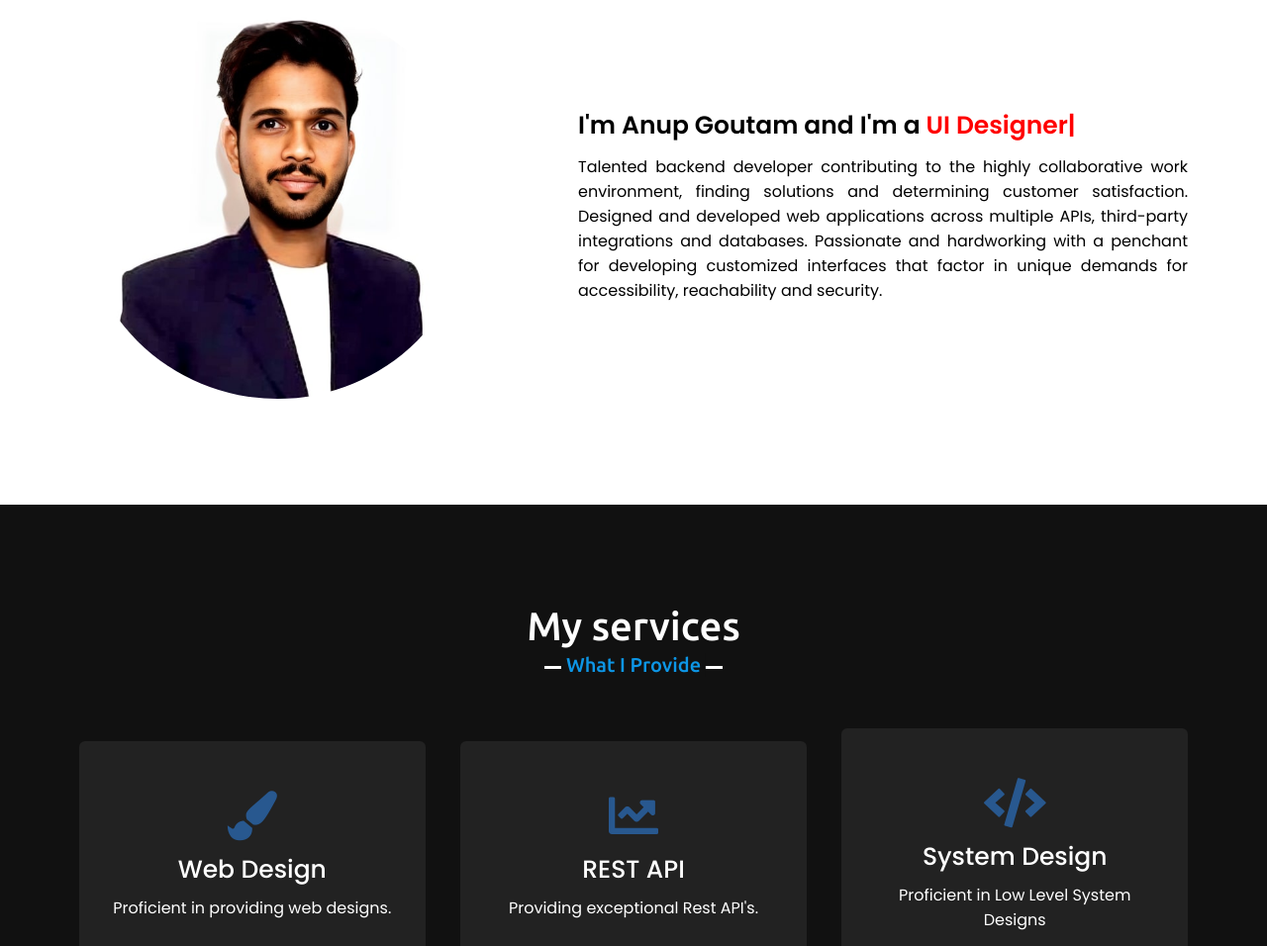
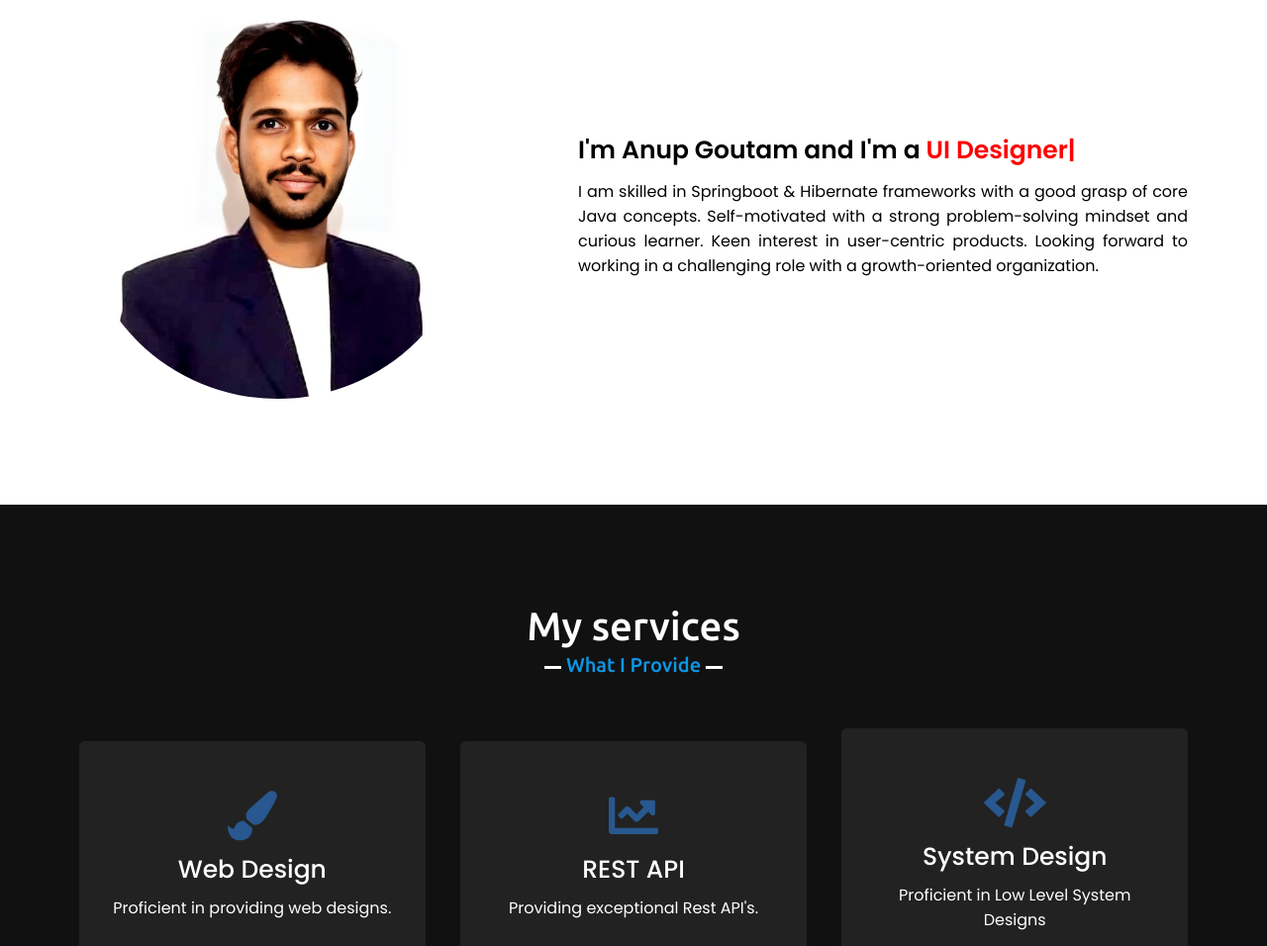
Before and after one commit to anupgautam23/anupgautam23.github.io, a plain HTML site: page index.html in a window 1280 px wide. Shown: the part 1023-1979 px from the top of the page at 99% size. Drawn offline with nearby package versions, Linux system fonts and the light colour scheme; no server answers.

Commit message:
summary updated

```diff
--- a/index.html
+++ b/index.html
@@ -60,14 +60,7 @@
                 </div>
                 <div class="column right">
                     <div class="text">I'm Anup Goutam and I'm a <span class="typing-2"></span></div>
-                    <p>Talented backend developer contributing to the highly
-                        collaborative work environment, finding solutions and
-                        determining customer satisfaction. Designed and
-                        developed web applications across multiple APIs,
-                        third-party integrations and databases. Passionate and
-                        hardworking with a penchant for developing
-                        customized interfaces that factor in unique demands
-                        for accessibility, reachability and security.</p>
+                    <p>I am skilled in Springboot & Hibernate frameworks with a good grasp of core Java concepts. Self-motivated with a strong problem-solving mindset and curious learner. Keen interest in user-centric products. Looking forward to working in a challenging role with a growth-oriented organization.</p>
                     <!-- <a href="#">Download CV</a> -->
                 </div>
             </div>
```
